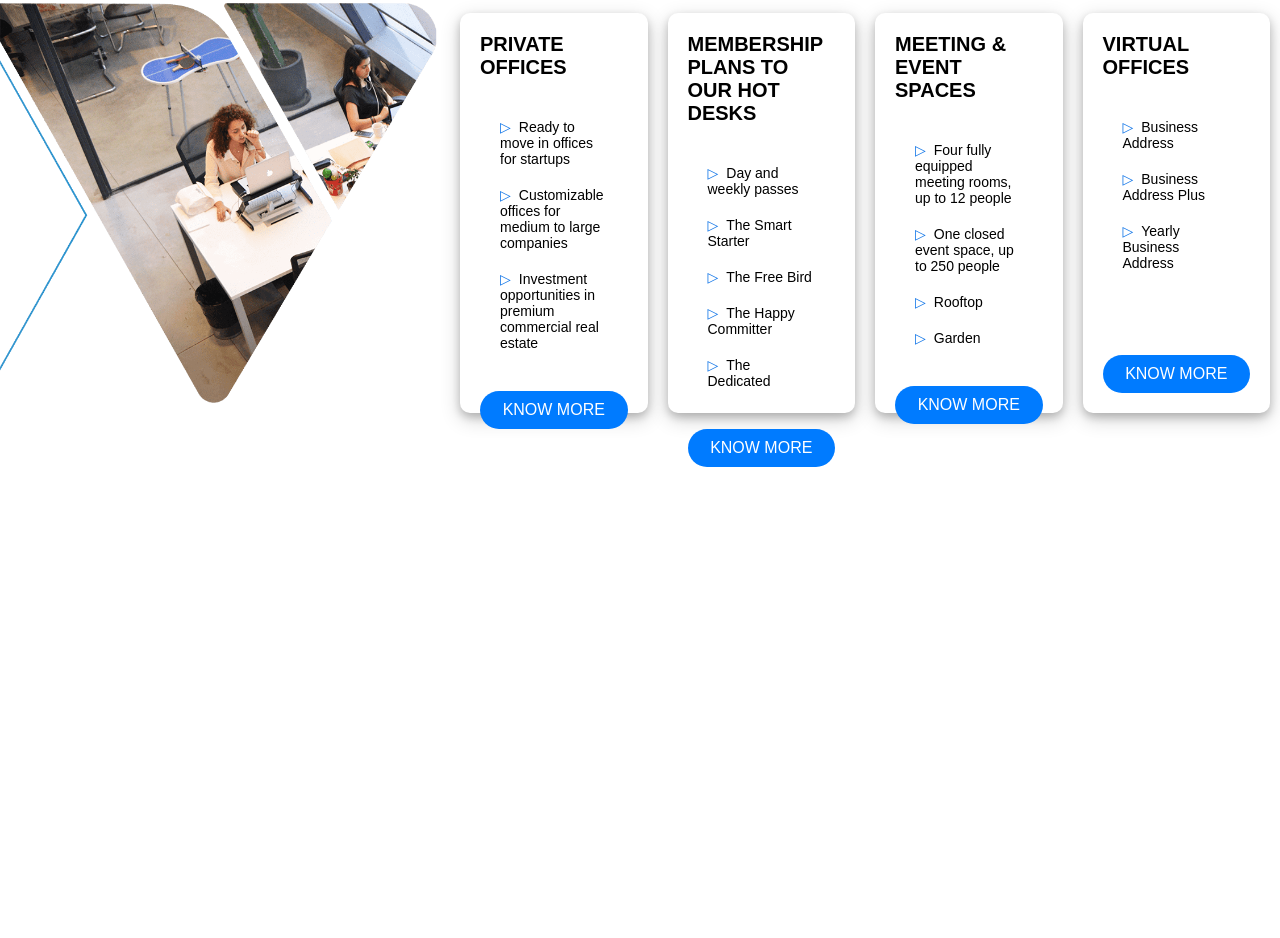
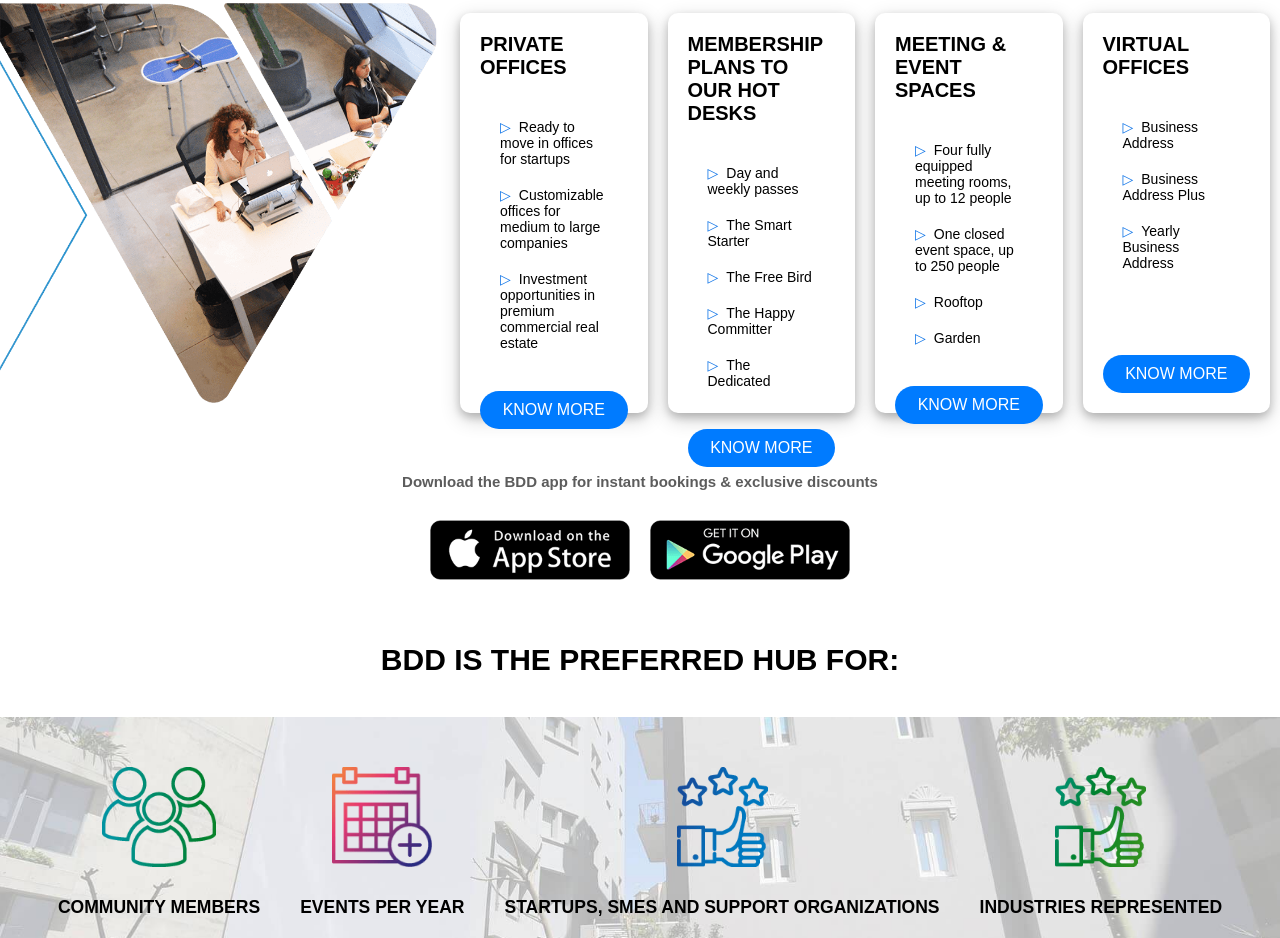
Before and after one commit to mohamad-abdelkhalek/bdd-website-clone, a plain HTML site: page index.html in a window 1280 px wide. Shown: the part 2145-3083 px from the top of the page. Before the commit the page ends 2618 px from the top, so only its background shows below. Drawn offline with Linux system fonts and the light colour scheme.

Commit message:
HTML, CSS: Added preferred section

```diff
--- a/index.html
+++ b/index.html
@@ -150,5 +150,37 @@
         <button type="button">KNOW MORE</button>
       </div>
     </div>
+
+    <div class="app-download">
+      <h4>Download the BDD app for instant bookings & exclusive discounts</h4>
+      <div class="app-imgs">
+        <div>
+          <img src="./assets/app-store.png" />
+        </div>
+        <div>
+          <img src="./assets/google-play.png" />
+        </div>
+      </div>
+    </div>
+
+    <h2 class="hub-title">BDD IS THE PREFERRED HUB FOR:</h2>
+    <div class="pref-sec">
+      <div class="pref-card">
+        <div class="pref-img pref-card-img1"></div>
+        <h3>COMMUNITY MEMBERS</h3>
+      </div>
+      <div class="pref-card">
+        <div class="pref-img pref-card-img2"></div>
+        <h3>EVENTS PER YEAR</h3>
+      </div>
+      <div class="pref-card">
+        <div class="pref-img pref-card-img3"></div>
+        <h3>STARTUPS, SMES AND SUPPORT ORGANIZATIONS</h3>
+      </div>
+      <div class="pref-card">
+        <div class="pref-img pref-card-img4"></div>
+        <h3>INDUSTRIES REPRESENTED</h3>
+      </div>
+    </div>
   </body>
 </html>
--- a/styles/style.css
+++ b/styles/style.css
@@ -274,3 +274,89 @@
     transform: scale(1.05);
     box-shadow: 0 8px 16px rgba(0, 0, 0, 0.2);
 }
+
+  .app-download {
+    /* display: flex; */
+    text-align: center;
+    font-family: Arial;
+    color: rgb(92, 92, 92);
+    font-size: 15px;
+  }
+
+  .app-imgs {
+    display: flex;
+    margin: 30px;
+    gap: 20px;
+    display: flex;
+    justify-content: center;
+  }
+
+  .app-imgs img {
+    height: 60px;
+    width: 200px;
+  }
+
+  .pref-sec {
+    text-align: center;
+    font-size: 15px;
+    background-image: url('./../assets/parallax-light.jpg');
+    background-size: cover;
+    background-position: center;
+    background-repeat: no-repeat;
+    background-attachment: fixed;
+    background-color: #000;
+    display: flex;
+    justify-content: center;
+    /* flex-direction: row; */
+    align-items: center; /* Center items horizontally */
+    /* flex-wrap: nowrap; */
+  }
+
+  .pref-card-img1 {
+    background-image: url('./../assets/home_community.png');
+  }
+
+  .pref-card-img2 {
+    background-image: url('./../assets/home_events.png');
+  }
+
+  .pref-card-img3 {
+    background-image: url('./../assets/home_support.png');
+  }
+
+  .pref-card-img4 {
+    background-image: url('./../assets/home_vc.png');
+  }
+
+  .pref-sec h2 {
+    margin: 70px;
+    padding-top: 40px;
+    align-items: center;
+    font-family: Arial, Helvetica, sans-serif;
+  }
+
+  .pref-img {
+    background-color: transparent;
+    height: 100px;
+    background-size: contain;
+    background-position: center;
+    background-repeat: no-repeat;
+    border-radius: 10px 10px 0 0;
+    margin-top: 30px;
+    margin-bottom: 30px;
+  }
+
+  .pref-card {
+    margin: 20px;
+    font-family: arial;
+
+  }
+
+  .hub-title {
+    text-align: center;
+    font-family: fantasy;
+    margin: 40px;
+    font-size: 30px;
+    padding-top: 20px;
+    color: rgb(0, 0, 0);
+  }
```
Also changed, not shown: assets/app-store.png (added), assets/google-play.png (added), assets/home_community.png (added), assets/home_events.png (added), assets/home_support.png (added), assets/home_vc.png (added), assets/parallax-light.jpg (added).
